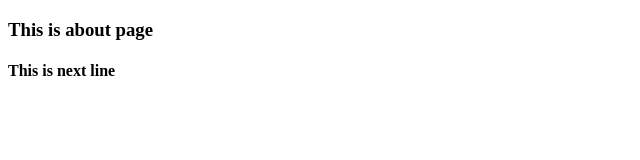
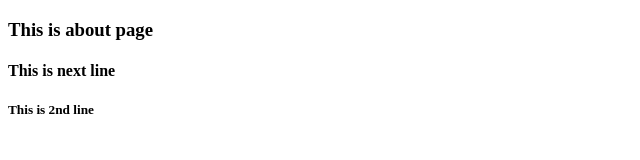
Before and after one commit to SohanRout2023/fashion-house-raw, a plain HTML site: page about.html in a window 1280 px wide. Shown: the full height of the page, 0-640 px from the left. Drawn offline with Linux system fonts and the light colour scheme.

Commit message:
Update about.html

```diff
--- a/about.html
+++ b/about.html
@@ -8,5 +8,6 @@
 <body>
     <h3>This is about page</h3>
     <h4>This is next line</h4>
+    <h5>This is 2nd line</h5>
 </body>
 </html>
```
